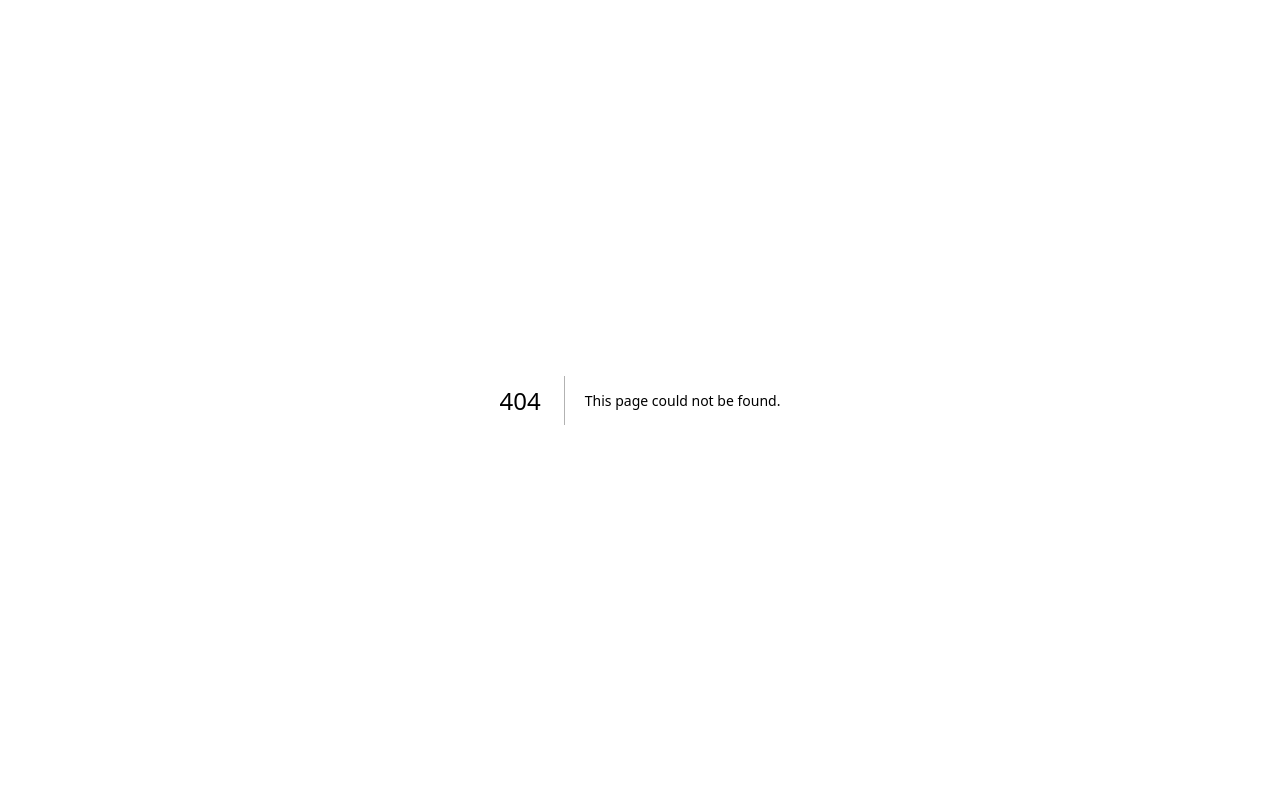
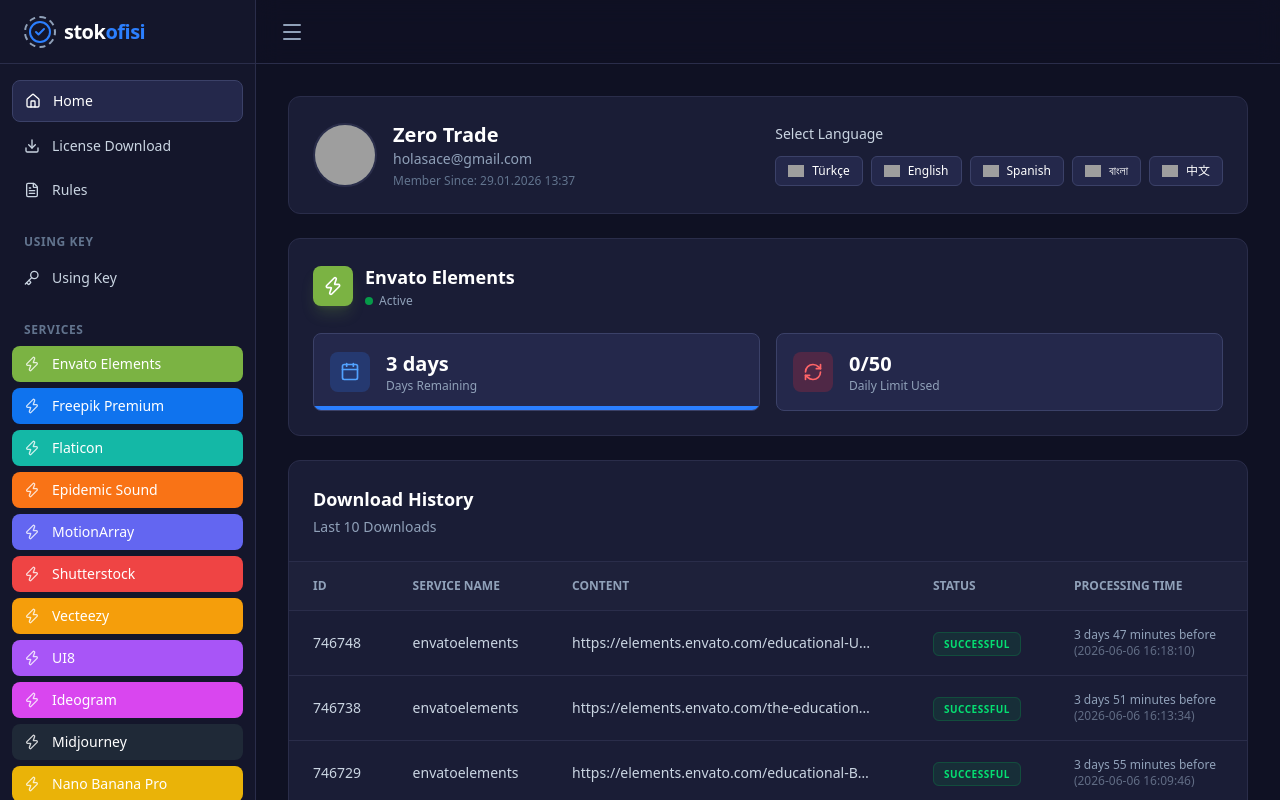
Before and after one commit to Bellomubaraq875/universal-downloader-saas, a Next.js app in the folder frontend/: page /dashboard in a window 1280 px wide. Before the commit this address had no page. Built offline with nearby package versions, Linux system fonts and the light colour scheme; grey boxes are pictures that could not be loaded.

Commit message:
dashboad page created

```diff
--- /dev/null
+++ b/frontend/src/app/(dashboard)/dashboard/page.tsx
@@ -0,0 +1,143 @@
+"use client";
+
+import React from "react";
+import { Calendar, Download, RefreshCw, Zap } from "lucide-react";
+
+export default function DashboardPage() {
+    // Mock data to match the visual design
+    const downloadHistory = [
+        { id: "746748", service: "envatoelements", url: "https://elements.envato.com/educational-UZHMDH9", status: "Successful", time: "3 days 47 minutes before", date: "2026-06-06 16:18:10" },
+        { id: "746738", service: "envatoelements", url: "https://elements.envato.com/the-educational-KSQMEW...", status: "Successful", time: "3 days 51 minutes before", date: "2026-06-06 16:13:34" },
+        { id: "746729", service: "envatoelements", url: "https://elements.envato.com/educational-BEKWVDV", status: "Successful", time: "3 days 55 minutes before", date: "2026-06-06 16:09:46" },
+        { id: "746715", service: "envatoelements", url: "https://elements.envato.com/education-on-H97PAGB", status: "Successful", time: "3 days 1 hour before", date: "2026-06-06 16:03:42" },
+        { id: "746707", service: "envatoelements", url: "https://elements.envato.com/educational-CXJGDFN", status: "Successful", time: "3 days 1 hour before", date: "2026-06-06 16:01:13" },
+        { id: "746690", service: "envatoelements", url: "https://elements.envato.com/education-ER3FER4", status: "Successful", time: "3 days 1 hour before", date: "2026-06-06 15:58:09" },
+    ];
+
+    return (
+        <div className="space-y-6">
+
+            {/* 1. Profile & Language Card */}
+            <div className="bg-[#1a1d36] border border-[#2a2d4a] rounded-xl p-6 flex flex-col md:flex-row items-start md:items-center justify-between gap-6">
+                <div className="flex items-center space-x-4">
+                    <div className="w-16 h-16 bg-slate-700 rounded-full overflow-hidden border-2 border-[#2a2d4a]">
+                        {/* Placeholder avatar */}
+                        <img src="https://api.dicebear.com/7.x/avataaars/svg?seed=ZeroTrade" alt="Avatar" className="w-full h-full object-cover" />
+                    </div>
+                    <div>
+                        <h2 className="text-xl font-bold text-white">Zero Trade</h2>
+                        <p className="text-sm text-slate-400">holasace@gmail.com</p>
+                        <p className="text-xs text-slate-500 mt-1">Member Since: 29.01.2026 13:37</p>
+                    </div>
+                </div>
+
+                <div>
+                    <p className="text-sm font-medium mb-3 text-slate-300">Select Language</p>
+                    <div className="flex items-center flex-wrap gap-2">
+                        <button className="flex items-center space-x-2 px-3 py-1.5 bg-[#24284b] border border-[#3b4168] rounded-md text-xs hover:bg-[#2d325a] transition-colors text-white">
+                            <img src="https://flagcdn.com/w20/tr.png" alt="TR" className="w-4" /> <span>Türkçe</span>
+                        </button>
+                        <button className="flex items-center space-x-2 px-3 py-1.5 bg-[#24284b] border border-[#3b4168] rounded-md text-xs hover:bg-[#2d325a] transition-colors text-white">
+                            <img src="https://flagcdn.com/w20/us.png" alt="EN" className="w-4" /> <span>English</span>
+                        </button>
+                        <button className="flex items-center space-x-2 px-3 py-1.5 bg-[#24284b] border border-[#3b4168] rounded-md text-xs hover:bg-[#2d325a] transition-colors text-white">
+                            <img src="https://flagcdn.com/w20/es.png" alt="ES" className="w-4" /> <span>Spanish</span>
+                        </button>
+                        <button className="flex items-center space-x-2 px-3 py-1.5 bg-[#24284b] border border-[#3b4168] rounded-md text-xs hover:bg-[#2d325a] transition-colors text-white">
+                            <img src="https://flagcdn.com/w20/bd.png" alt="BD" className="w-4" /> <span>বাংলা</span>
+                        </button>
+                        <button className="flex items-center space-x-2 px-3 py-1.5 bg-[#24284b] border border-[#3b4168] rounded-md text-xs hover:bg-[#2d325a] transition-colors text-white">
+                            <img src="https://flagcdn.com/w20/cn.png" alt="CN" className="w-4" /> <span>中文</span>
+                        </button>
+                    </div>
+                </div>
+            </div>
+
+            {/* 2. Service Status Card */}
+            <div className="bg-[#1a1d36] border border-[#2a2d4a] rounded-xl p-6">
+                <div className="flex items-center space-x-3 mb-6">
+                    <div className="w-10 h-10 bg-[#7bb343] rounded-lg flex items-center justify-center text-white shadow-lg shadow-[#7bb343]/20">
+                        <Zap className="w-5 h-5" />
+                    </div>
+                    <div>
+                        <h3 className="text-lg font-bold text-white">Envato Elements</h3>
+                        <div className="flex items-center space-x-1.5 text-xs text-slate-400 mt-0.5">
+                            <div className="w-2 h-2 bg-green-500 rounded-full animate-pulse"></div>
+                            <span>Active</span>
+                        </div>
+                    </div>
+                </div>
+
+                <div className="grid grid-cols-1 md:grid-cols-2 gap-4">
+                    <div className="bg-[#24284b] border border-[#3b4168] rounded-lg p-4 flex items-center space-x-4 relative overflow-hidden">
+                        <div className="absolute left-0 bottom-0 w-full h-1 bg-blue-500"></div>
+                        <div className="w-10 h-10 bg-blue-500/20 text-blue-400 rounded-lg flex items-center justify-center flex-shrink-0">
+                            <Calendar className="w-5 h-5" />
+                        </div>
+                        <div>
+                            <p className="text-xl font-bold text-white">3 days</p>
+                            <p className="text-xs text-slate-400">Days Remaining</p>
+                        </div>
+                    </div>
+
+                    <div className="bg-[#24284b] border border-[#3b4168] rounded-lg p-4 flex items-center space-x-4">
+                        <div className="w-10 h-10 bg-red-500/20 text-red-400 rounded-lg flex items-center justify-center flex-shrink-0">
+                            <RefreshCw className="w-5 h-5" />
+                        </div>
+                        <div>
+                            <p className="text-xl font-bold text-white">0/50</p>
+                            <p className="text-xs text-slate-400">Daily Limit Used</p>
+                        </div>
+                    </div>
+                </div>
+            </div>
+
+            {/* 3. Download History Table */}
+            <div className="bg-[#1a1d36] border border-[#2a2d4a] rounded-xl overflow-hidden flex flex-col">
+                <div className="p-6 border-b border-[#2a2d4a]">
+                    <h3 className="text-lg font-bold text-white">Download History</h3>
+                    <p className="text-sm text-slate-400 mt-1">Last 10 Downloads</p>
+                </div>
+
+                <div className="overflow-x-auto">
+                    <table className="w-full text-sm text-left">
+                        <thead className="text-xs text-slate-400 uppercase bg-[#1e213a] border-b border-[#2a2d4a]">
+                            <tr>
+                                <th className="px-6 py-4 font-semibold">ID</th>
+                                <th className="px-6 py-4 font-semibold">Service Name</th>
+                                <th className="px-6 py-4 font-semibold">Content</th>
+                                <th className="px-6 py-4 font-semibold">Status</th>
+                                <th className="px-6 py-4 font-semibold">Processing Time</th>
+                            </tr>
+                        </thead>
+                        <tbody className="divide-y divide-[#2a2d4a]">
+                            {downloadHistory.map((row, i) => (
+                                <tr key={i} className="hover:bg-[#1e213a]/50 transition-colors">
+                                    <td className="px-6 py-4 font-medium text-slate-300">{row.id}</td>
+                                    <td className="px-6 py-4 text-slate-300">{row.service}</td>
+                                    <td className="px-6 py-4">
+                                        <a href="#" className="text-slate-300 hover:text-blue-400 truncate block max-w-[300px]" title={row.url}>
+                                            {row.url}
+                                        </a>
+                                    </td>
+                                    <td className="px-6 py-4">
+                                        <span className="px-2.5 py-1 text-[10px] font-bold uppercase tracking-wider text-green-400 bg-green-500/10 border border-green-500/20 rounded-md">
+                                            {row.status}
+                                        </span>
+                                    </td>
+                                    <td className="px-6 py-4 text-xs text-slate-400">
+                                        <div className="flex flex-col">
+                                            <span>{row.time}</span>
+                                            <span className="opacity-60">({row.date})</span>
+                                        </div>
+                                    </td>
+                                </tr>
+                            ))}
+                        </tbody>
+                    </table>
+                </div>
+            </div>
+
+        </div>
+    );
+}
```
